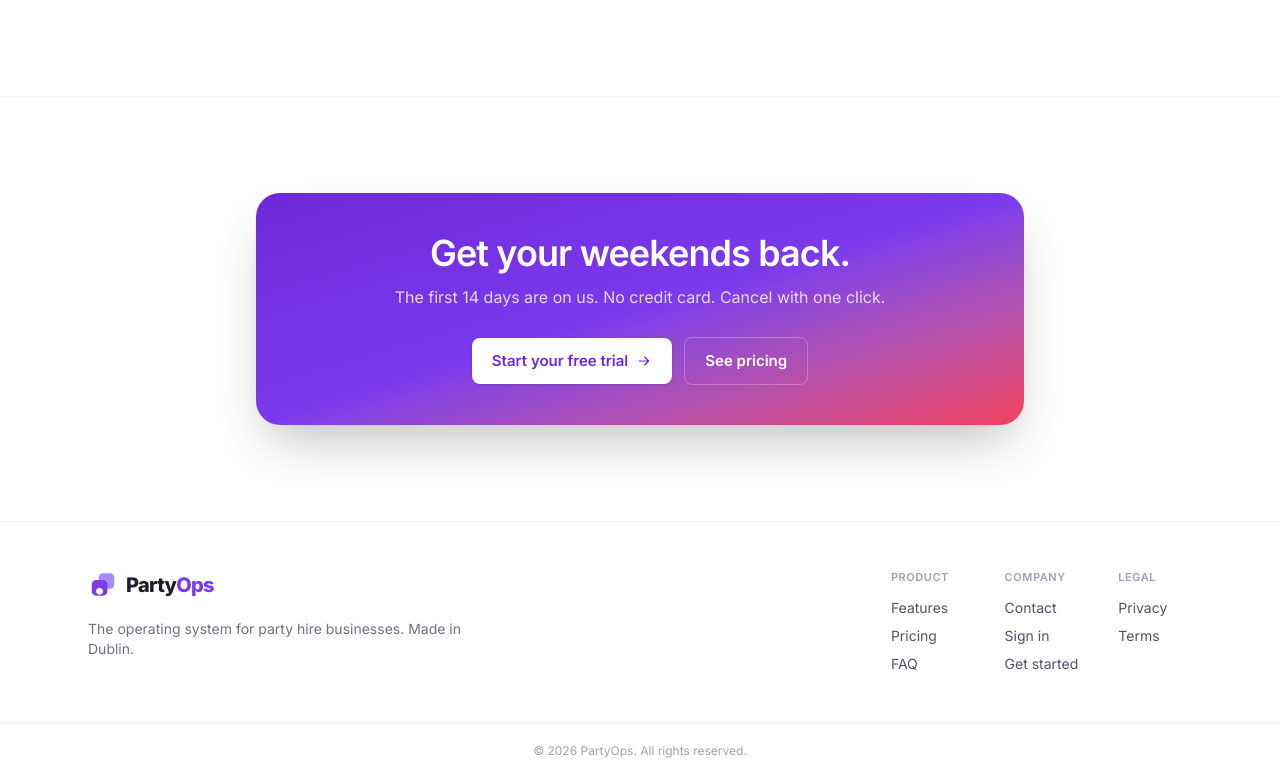
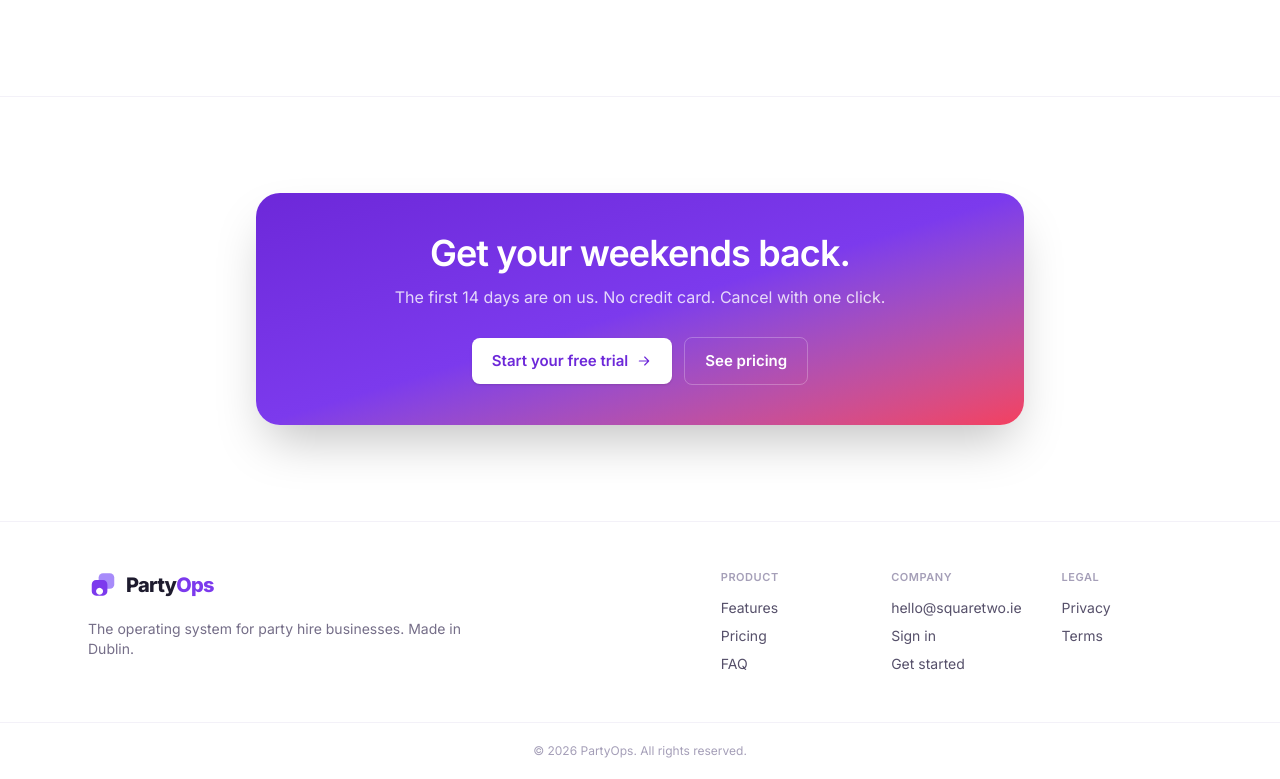
Before and after one commit to SamOHON0/partyops, a Next.js app: page / in a window 1280 px wide. Shown: the part 5257-6036 px from the top of the page. Built offline with nearby package versions, Linux system fonts and the light colour scheme; no server answers.

Commit message:
Show contact email; pricing, payment-required, booking flow, hardening

```diff
--- a/src/app/page.tsx
+++ b/src/app/page.tsx
@@ -670,7 +670,7 @@ function Footer() {
           <div>
             <div className="text-[11px] font-semibold uppercase tracking-wider text-ink-400">Company</div>
             <ul className="mt-3 space-y-2 text-ink-600">
-              <li><a href="mailto:hello@squaretwo.ie" className="hover:text-ink-900">Contact</a></li>
+              <li><a href="mailto:hello@squaretwo.ie" className="hover:text-ink-900">hello@squaretwo.ie</a></li>
               <li><Link href="/admin/login" className="hover:text-ink-900">Sign in</Link></li>
               <li><Link href="/admin/signup" className="hover:text-ink-900">Get started</Link></li>
             </ul>
```
